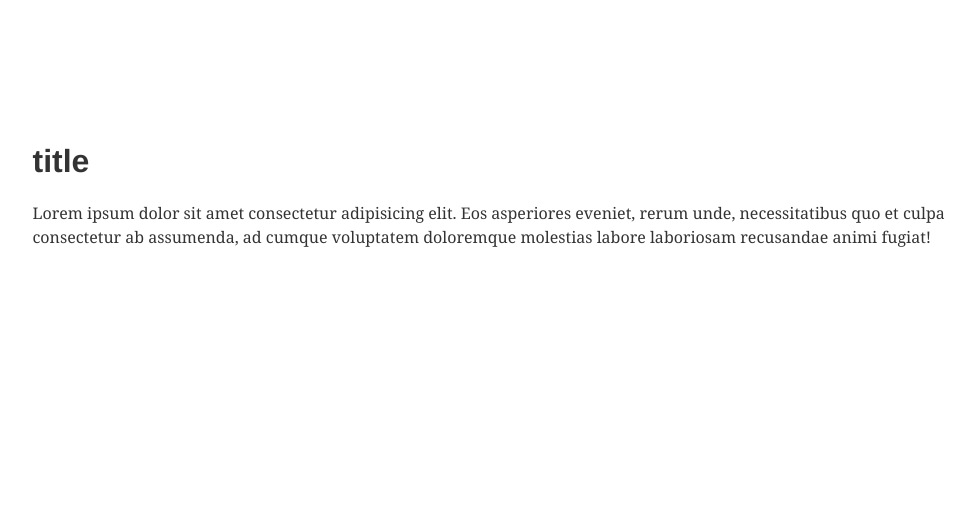
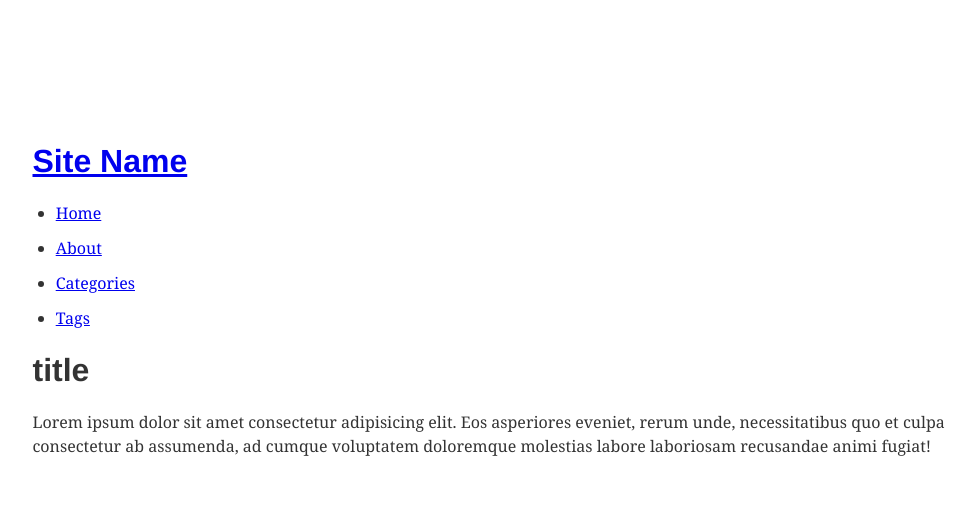
Before and after one commit to roseline124/wannabe_gatsby, a Gatsby site: page / in a window 1280 px wide. Shown: the whole page, without its empty margins (144-1119 px from the left). Built offline with nearby package versions, Linux system fonts and the light colour scheme; Gatsby itself is replaced by a stand-in of ours.

Commit message:
Remove styled-component

```diff
--- a/package.json
+++ b/package.json
@@ -17,8 +17,8 @@
   },
   "dependencies": {
     "@babel/core": "^7.10.3",
+    "@material-ui/core": "^4.10.2",
     "@types/prop-types": "^15.7.2",
-    "@types/styled-components": "^4.4.3",
     "core-js": "^3.6.5",
     "gatsby": "^2.23.11",
     "gatsby-image": "^2.4.9",
--- a/src/components/Header.tsx
+++ b/src/components/Header.tsx
@@ -1,5 +1,4 @@
 import React from 'react'
-import styled from 'styled-components'
 import { Link } from 'gatsby'
 
 const ListLink = props => (
@@ -8,53 +7,9 @@ const ListLink = props => (
   </li>
 )
 
-const Header = styled.header`
-  position: fixed;
-  top: 0px;
-  left: 0px;
-  height: 5rem;
-  width: 100%;
-  padding: 0 2rem 0 2rem;
-
-  display: flex;
-  display: -ms-flexbox;
-  align-items: center;
-  -ms-flex-align: center;
-
-  background-color: transparent;
-
-  h1 {
-    font-size: 1.5rem;
-    color: white;
-  }
-
-  & > div {
-    display: -ms-flexbox;
-    display: flex;
-    -ms-flex-align: center;
-    align-items: center;
-    margin-left: auto;
-  }
-
-  ul {
-    list-style: none;
-    display: flex;
-  }
-
-  li {
-    margin-left: 1.5rem;
-    color: white;
-  }
-
-  a {
-    text-decoration: none;
-    color: inherit;
-  }
-`
-
 export default () => {
   return (
-    <Header>
+    <>
       <Link to="/">
         <h1>Site Name</h1>
       </Link>
@@ -66,6 +21,6 @@ export default () => {
           <ListLink to="/Tags/">Tags</ListLink>
         </ul>
       </div>
-    </Header>
+    </>
   )
 }
--- a/src/components/PostList.tsx
+++ b/src/components/PostList.tsx
@@ -1,13 +1,4 @@
 import React from 'react'
-import styled from 'styled-components'
-
-const Post = styled.div`
-  position: relative;
-
-  h1 {
-    font-size: 2rem;
-  }
-`
 
 // Post Content
 const query = `
@@ -23,7 +14,7 @@ const query = `
 
 export default () => {
   return (
-    <Post>
+    <div>
       <div>
         <h1>title</h1>
         <p>
@@ -33,6 +24,6 @@ export default () => {
           labore laboriosam recusandae animi fugiat!
         </p>
       </div>
-    </Post>
+    </div>
   )
 }
--- a/src/components/Title.tsx
+++ b/src/components/Title.tsx
@@ -1,37 +1,13 @@
 import React from 'react'
 import { StaticQuery, graphql } from 'gatsby'
-import styled from 'styled-components'
 import PropTypes from 'prop-types'
-
-const TitleWrapper = styled.div`
-  position: absolute;
-  top: 400px;
-  text-align: center;
-  color: white;
-  height: 100vh;
-`
-
-const MainTitle = styled.h1`
-  font-size: 3rem;
-`
-
-const Description = styled.p`
-  font-weight: 300;
-  margin-top: 15px;
-  font-size: 1.5rem;
-`
 
 const Title = ({
   data: {
     site: { siteMetadata },
   },
 }) => {
-  return (
-    <TitleWrapper>
-      <MainTitle>{siteMetadata.title}</MainTitle>{' '}
-      <Description>{siteMetadata.description}</Description>
-    </TitleWrapper>
-  )
+  return <div>sdf</div>
 }
 
 export default props => (
--- a/src/pages/index.tsx
+++ b/src/pages/index.tsx
@@ -1,16 +1,12 @@
 import React from 'react'
 
-// templates
 import BodyLayout from '../templates/BodyLayout'
-// components
-import Title from '../components/Title'
 import PostList from '../components/PostList'
 
 export default () => {
   return (
     <div>
       <BodyLayout>
-        <Title />
         <PostList />
       </BodyLayout>
     </div>
--- /dev/null
+++ b/src/templates/PageLayout.tsx
@@ -0,0 +1 @@
+im
```
Also changed, not shown: src/components/Base.tsx (+0 -8 lines), 1 other file.
